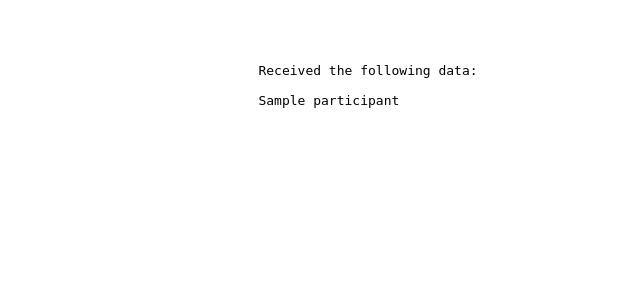
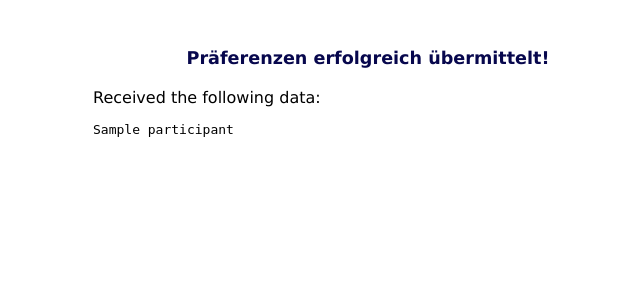
Before and after one commit to felixblanke/ak-plan-poll, a Flask app: template templates/success.html in a window 1280 px wide. Shown: the top 300 px of the page, without its empty margins (272-912 px from the left). Run offline with Flask 3, Linux system fonts and the light colour scheme; the template is opened without the code that fills it: most values are stand-ins (such as "Sample title", 1, 10 or a date in 2020).

Commit message:
Adapt success page

```diff
--- a/static/style.css
+++ b/static/style.css
@@ -15,6 +15,7 @@ body {
 }
 .main-wrapper {
   display: flex;
+  flex-direction: column;
   align-items: center;
   justify-content: center;
   padding: 48px;
--- a/templates/success.html
+++ b/templates/success.html
@@ -1,18 +1,17 @@
-<!DOCTYPE html>
-<html>
-<head>
-    <meta charset="UTF-8">
-    <link rel="stylesheet" href="{{ url_for('static', filename='style.css') }}">
-</head>
-<body>
-<div class="main-wrapper">
-    <!-- Präferenzen erfolgreich übermittelt! -->
+{% extends "base.html" %}
+
+{% block title %}Erfolgreich übermittelt{% endblock %}
+
+{% block header %}
+  <p class="form-label form-label-2">Präferenzen erfolgreich übermittelt!</p>
+{% endblock %}
+
+{% block content %}
+<div class="form-wrapper">
+Received the following data:
 
 <pre><code>
-Received the following data:
-
 {{ participant }}
 </code></pre>
 </div>
-</body>
-</html>
+{% endblock %}
```
